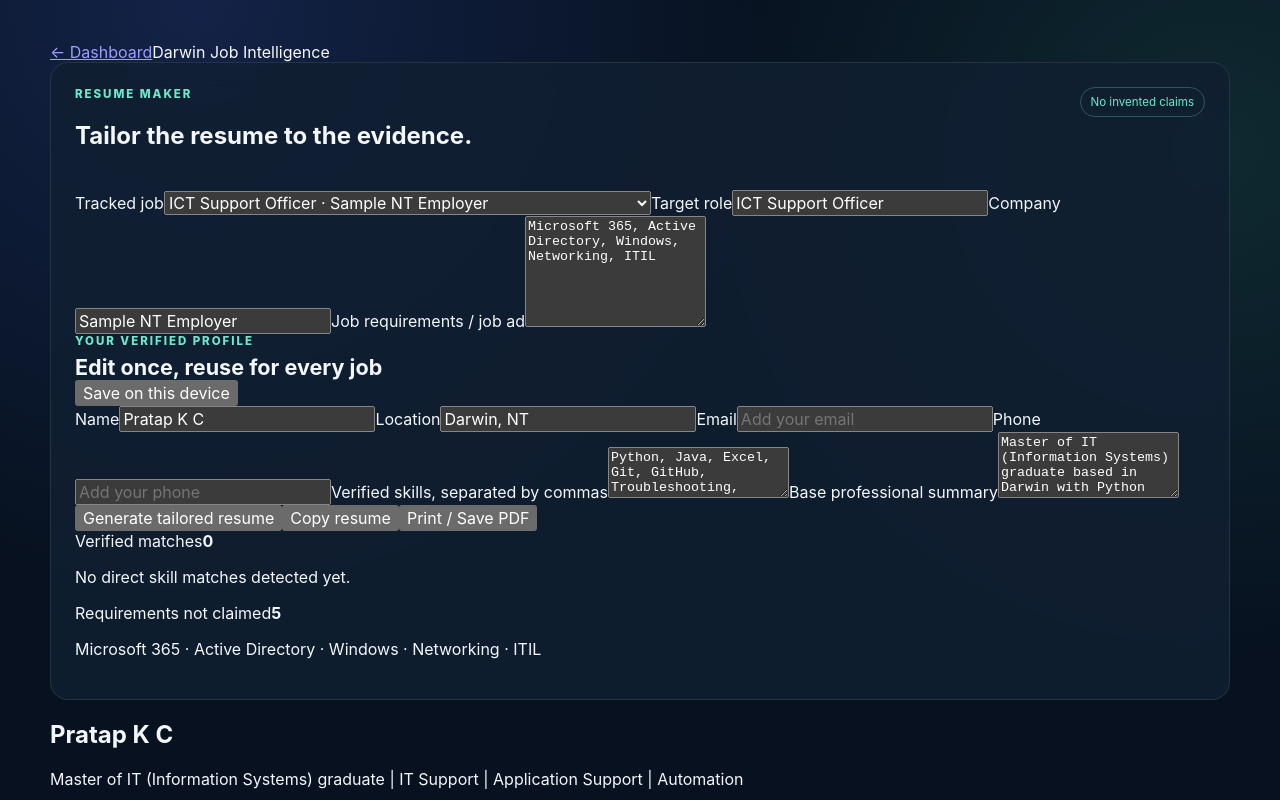
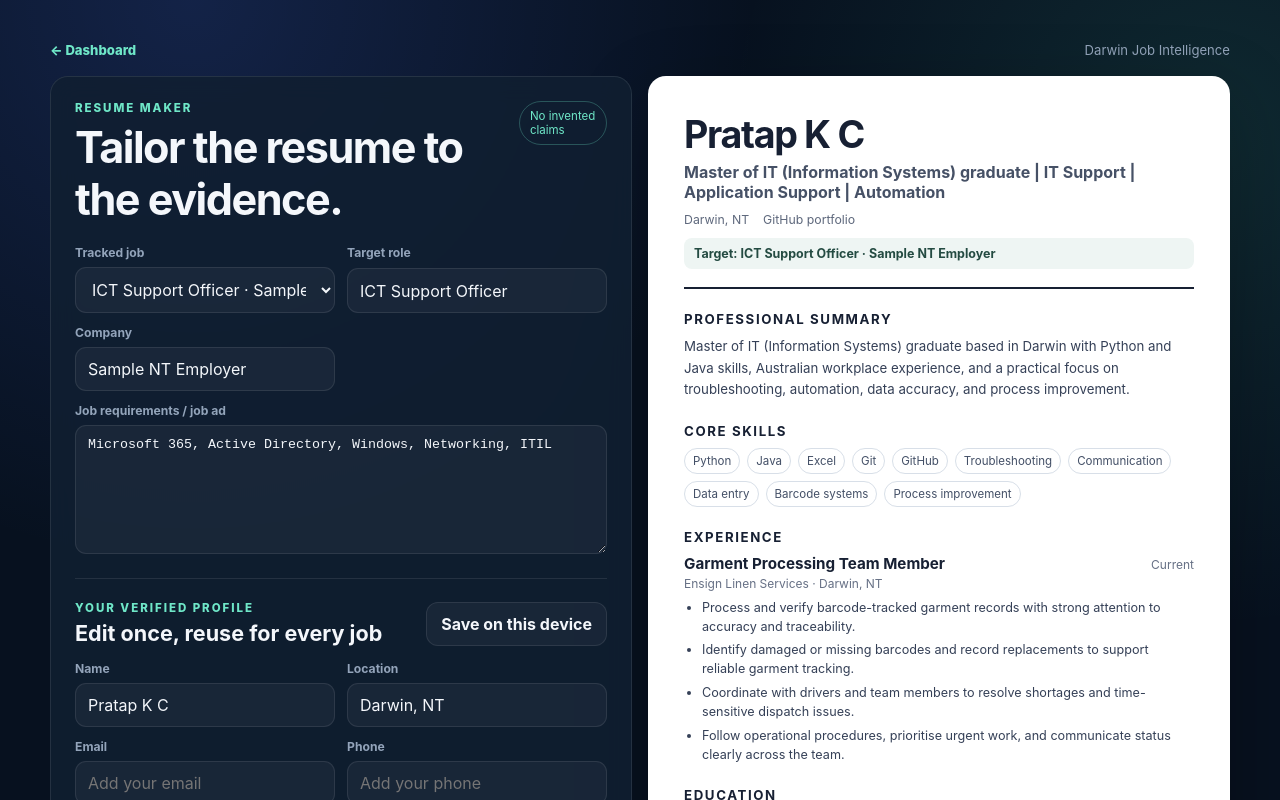
Before and after one commit to pratapkc6-bit/job-intelligence-system, a Next.js app: page /resume in a window 1280 px wide. Shown: the top 800 px of the page. Built offline with nearby package versions, Linux system fonts and the light colour scheme.

Commit message:
style: add resume maker workspace and print layout

```diff
--- a/app/globals.css
+++ b/app/globals.css
@@ -83,3 +83,117 @@
   .panel { padding: 18px; }
   .panelHeader { flex-direction: column; }
 }
+
+
+/* Resume Maker */
+.resumePromo { margin-top: 12px; display: flex; align-items: center; justify-content: space-between; gap: 24px; }
+.resumePromo h2 { margin: 6px 0 8px; }
+.primaryLink, .primaryButton, .secondaryButton {
+  border-radius: 12px;
+  padding: 11px 14px;
+  font-weight: 750;
+  text-decoration: none;
+  cursor: pointer;
+  transition: transform .15s ease, opacity .15s ease;
+}
+.primaryLink, .primaryButton {
+  color: #07111f;
+  background: var(--accent);
+  border: 1px solid var(--accent);
+}
+.secondaryButton {
+  color: var(--text);
+  background: rgba(255,255,255,.045);
+  border: 1px solid var(--border);
+}
+.primaryLink:hover, .primaryButton:hover, .secondaryButton:hover { transform: translateY(-1px); }
+.topNav { display: flex; justify-content: space-between; align-items: center; margin-bottom: 18px; color: var(--muted); font-size: .82rem; }
+.topNav a { color: var(--accent); text-decoration: none; font-weight: 800; }
+.resumeWorkspace { display: grid; grid-template-columns: 1fr 1fr; gap: 16px; align-items: start; }
+.resumeBuilder h1 { margin: 6px 0 0; font-size: clamp(1.7rem, 4vw, 2.7rem); letter-spacing: -.035em; }
+.resumeFormGrid { display: grid; grid-template-columns: 1fr 1fr; gap: 12px; }
+.resumeFormGrid label { display: grid; gap: 7px; }
+.resumeFormGrid label > span { color: var(--muted); font-size: .76rem; font-weight: 700; }
+.fullField { grid-column: 1 / -1; }
+.resumeFormGrid input, .resumeFormGrid textarea, .resumeFormGrid select {
+  width: 100%;
+  color: var(--text);
+  background: rgba(255,255,255,.045);
+  border: 1px solid var(--border);
+  border-radius: 11px;
+  padding: 11px 12px;
+  outline: none;
+}
+.resumeFormGrid textarea { resize: vertical; min-height: 90px; }
+.resumeFormGrid input:focus, .resumeFormGrid textarea:focus, .resumeFormGrid select:focus {
+  border-color: rgba(111,231,200,.55);
+  box-shadow: 0 0 0 3px rgba(111,231,200,.08);
+}
+.profileEditor { margin-top: 24px; padding-top: 22px; border-top: 1px solid var(--border); }
+.sectionHeading { display: flex; align-items: center; justify-content: space-between; gap: 16px; margin-bottom: 15px; }
+.sectionHeading h2 { margin-top: 5px; }
+.builderActions { display: flex; flex-wrap: wrap; gap: 9px; margin-top: 18px; }
+.evidenceGrid { display: grid; grid-template-columns: 1fr 1fr; gap: 10px; margin-top: 18px; }
+.evidenceBox { border: 1px solid rgba(111,231,200,.18); background: rgba(111,231,200,.055); border-radius: 13px; padding: 14px; }
+.evidenceBox > span { color: var(--muted); font-size: .72rem; }
+.evidenceBox > strong { display: block; font-size: 1.65rem; margin: 3px 0; }
+.evidenceBox p { margin: 0; color: #cbd6e5; font-size: .77rem; line-height: 1.5; }
+.gapBox { border-color: rgba(245,197,107,.22); background: rgba(245,197,107,.055); }
+
+.resumePaper {
+  background: #fff;
+  color: #172033;
+  border-radius: 18px;
+  padding: 36px;
+  min-height: 1080px;
+  box-shadow: 0 22px 70px rgba(0,0,0,.28);
+}
+.resumeHeader { border-bottom: 2px solid #172033; padding-bottom: 18px; }
+.resumeHeader h1 { margin: 0; font-size: 2.35rem; letter-spacing: -.035em; }
+.resumeHeader > p { margin: 5px 0 10px; color: #465166; font-weight: 650; }
+.resumeContact { display: flex; flex-wrap: wrap; gap: 7px 14px; color: #5f697d; font-size: .77rem; }
+.targetRole { margin-top: 11px; padding: 8px 10px; border-radius: 8px; background: #eef5f3; font-size: .78rem; font-weight: 750; color: #244b42; }
+.resumeSection { margin-top: 22px; }
+.resumeSection h2 { margin: 0 0 9px; font-size: .83rem; letter-spacing: .12em; text-transform: uppercase; }
+.resumeSection > p { margin: 0; color: #354057; font-size: .83rem; line-height: 1.62; }
+.resumeSkills { display: flex; flex-wrap: wrap; gap: 7px; }
+.resumeSkills span { border: 1px solid #d8dfe8; border-radius: 999px; padding: 5px 8px; font-size: .72rem; color: #445067; }
+.resumeSkills .prioritySkill { background: #e7f7f2; border-color: #a9decf; color: #1f5b4c; font-weight: 750; }
+.resumeEntry + .resumeEntry { margin-top: 16px; }
+.resumeEntryHeader { display: flex; justify-content: space-between; gap: 15px; align-items: start; }
+.resumeEntryHeader h3 { margin: 0; font-size: .95rem; }
+.resumeEntryHeader p, .resumeEntryHeader > span { margin: 3px 0 0; color: #667085; font-size: .75rem; }
+.resumeEntry ul { margin: 8px 0 0; padding-left: 18px; }
+.resumeEntry li { margin: 5px 0; color: #354057; font-size: .79rem; line-height: 1.5; }
+.resumeEducation { display: flex; justify-content: space-between; gap: 14px; padding: 8px 0; border-top: 1px solid #eef0f3; font-size: .79rem; }
+.resumeEducation div { display: grid; gap: 2px; }
+.resumeEducation div > span, .resumeEducation > span { color: #667085; }
+
+@media (max-width: 920px) {
+  .resumeWorkspace { grid-template-columns: 1fr; }
+  .resumePaper { min-height: auto; }
+}
+@media (max-width: 620px) {
+  .resumePromo { align-items: stretch; flex-direction: column; }
+  .primaryLink { text-align: center; }
+  .resumeFormGrid { grid-template-columns: 1fr; }
+  .fullField { grid-column: auto; }
+  .sectionHeading { align-items: stretch; flex-direction: column; }
+  .evidenceGrid { grid-template-columns: 1fr; }
+  .resumePaper { padding: 24px 20px; border-radius: 14px; }
+  .resumeHeader h1 { font-size: 1.85rem; }
+  .resumeEntryHeader, .resumeEducation { flex-direction: column; }
+}
+@media print {
+  body { background: #fff !important; }
+  .noPrint, .resumeBuilder { display: none !important; }
+  .shell, .resumeShell { width: 100%; margin: 0; padding: 0; }
+  .resumeWorkspace { display: block; }
+  .resumePaper {
+    box-shadow: none;
+    border-radius: 0;
+    min-height: 0;
+    padding: 12mm 14mm;
+    color: #111827;
+  }
+}
```
